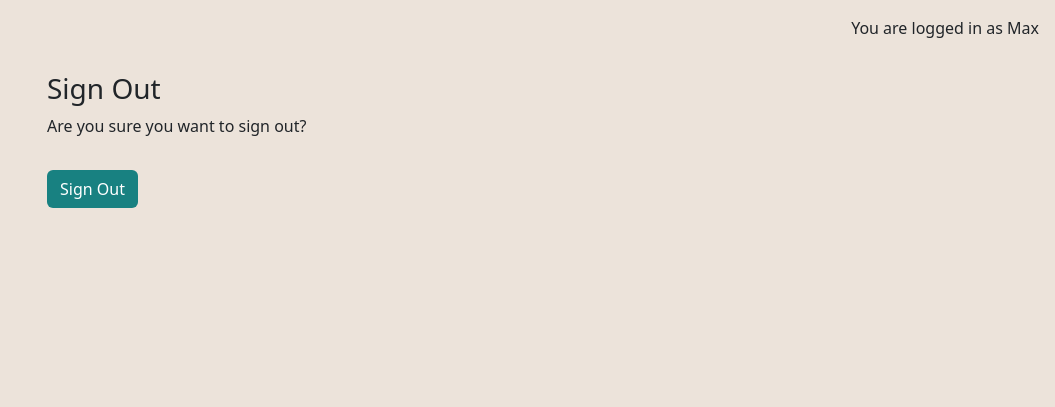
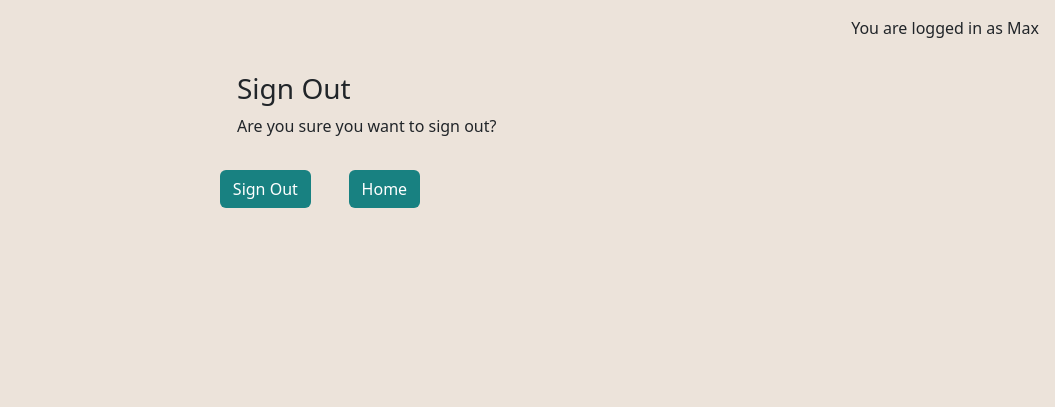
Before and after one commit to maxgray7-dev/RecipeBook, a Django app: page /accounts/logout/ in a window 1280 px wide. Shown: the part 63-470 px from the top of the page, without its empty margins (225-1280 px from the left). Run offline with Django 4.2, Linux system fonts and the light colour scheme; a user stored in the database is signed in; some libraries are stand-ins or nearby versions.

Commit message:
added additional button to logout page

```diff
--- a/recipe_app/templates/recipe_app/index.html
+++ b/recipe_app/templates/recipe_app/index.html
@@ -33,7 +33,7 @@
                         </div>
                     </div>
                 </div>
-                {% if forloop.counter|divisibleby:4 %}
+                {% if forloop.counter|divisibleby:3 %}
             </div>
             <div class="row">
                 {% endif %}
--- a/static/css/style.css
+++ b/static/css/style.css
@@ -43,8 +43,14 @@ body {
     position: relative;
 }
 
+/*Recipe title on the main page*/
 .card-title {
-    color:#c0521f;
+    color:#677100;
+
+}
+
+a {
+    text-decoration:none;
 }
 
 
@@ -92,17 +98,21 @@ body {
     font-family: 'Oswald', sans-serif;
     color: #c0521f;
     font-size: 20px;
+
 }
 
 
 .btn-signup,
-.btn-edit {
+.btn-home {
     background-color: #188181;
     color: #fff;
+
 }
 
 .btn-signup:hover,
-.btn-signup:active {
+.btn-signup:active,
+.btn-home:active,
+btn-home:hover {
     background-color: #fff;
     color: #23BBBB;
 }
--- a/templates/account/logout.html
+++ b/templates/account/logout.html
@@ -6,22 +6,27 @@
 
 {% block content %}
 <div class="container">
-    <div class="row">
-        <div class="col-md-8 mt-3 offset-md-2">
+    <div class="row justify-content-center">
+        <div class="col-md-6 mt-3 offset-md-2">
             <h3>{% trans "Sign Out" %}</h3>
-
             <p>{% trans 'Are you sure you want to sign out?' %}</p>
         </div>
     </div>
+
     <div class="row">
-        <div class="col-md-8 mt-3 offset-md-2">
-
+        <div class="col-md-10 mt-3 justify-content-center d-flex">
+            <!-- Sign Out Button -->
             <form method="post" action="{% url 'account_logout' %}">
                 {% csrf_token %}
                 {% if redirect_field_value %}
-                <input type="hidden" name="{{ redirect_field_name }}" value="{{ redirect_field_value }}" />
+                    <input type="hidden" name="{{ redirect_field_name }}" value="{{ redirect_field_value }}" />
                 {% endif %}
-                <button class="btn btn-signup right" type="submit">{% trans 'Sign Out' %}</button>
+                <button class="btn btn-signup" type="submit">{% trans 'Sign Out' %}</button>
+            </form>
+
+            <!-- Home Button -->
+            <form method="get" action="{% url 'home' %}" style="margin-left: 1cm;">
+                <button class="btn btn-home" type="submit">Home</button>
             </form>
         </div>
     </div>
```
